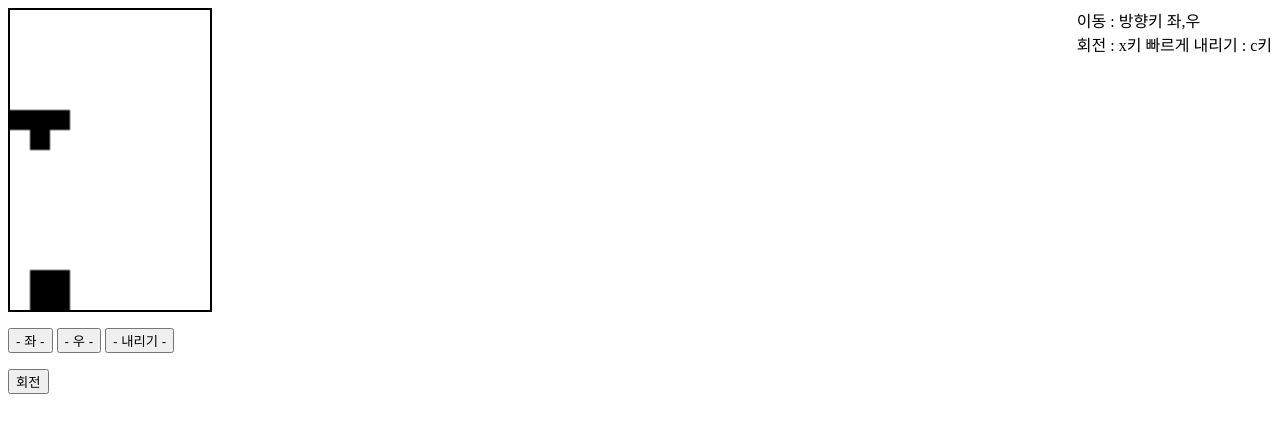
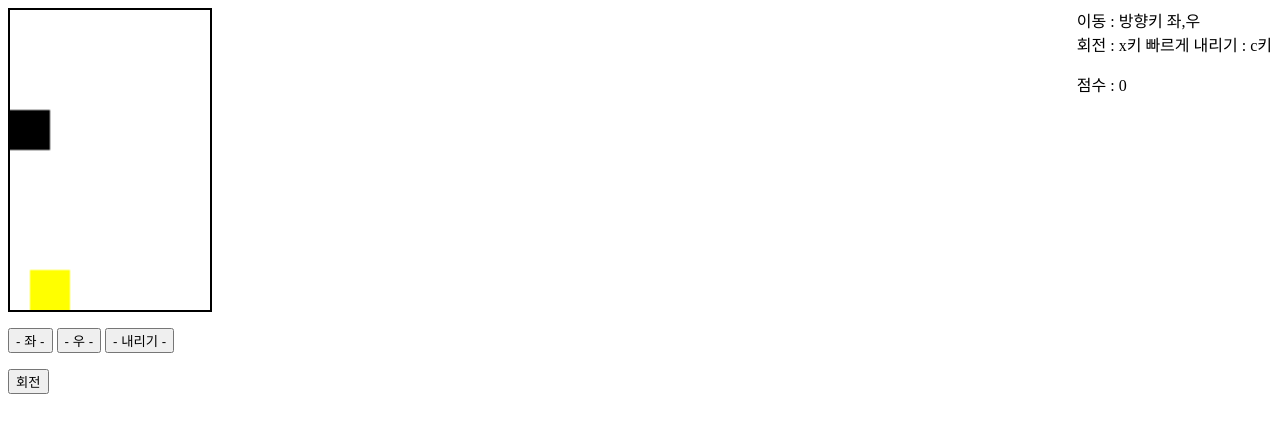
Before and after one commit to castar2001kr/tetris, a plain HTML site: page index.html in a window 1280 px wide. Both pictures are taken after a click on the button "- 내리기 -". Drawn offline with Linux system fonts and the light colour scheme.

Commit message:
point추가

```diff
--- a/index.html
+++ b/index.html
@@ -24,7 +24,7 @@
 
 
     <div id="floater">이동 : 방향키 좌,우 <br>
-    회전 : x키&nbsp;빠르게 내리기 : c키</div>
+    회전 : x키&nbsp;빠르게 내리기 : c키<p>점수 : <po></po></p></div>
 
     <div id="map">
 
--- a/run.js
+++ b/run.js
@@ -6,6 +6,8 @@ const height = 15;
 const width = 10;
 
 const pix=10;
+
+let color= ["red","blue","yellow","black"];
 
 let phase_num=0;
 
@@ -50,6 +52,8 @@ lft.addEventListener("click",mv_left);
 rit.addEventListener("click",mv_right);
 skp.addEventListener("click",skip);
 
+let total_score =0;
+let p =document.querySelector("po");
 
 phase();
 document.addEventListener("keydown",key);
@@ -141,22 +145,25 @@ function check_for_stop(now){
                 console.log( "0보다 큰 값 :"+ ele[0])
                 console.log("phase num : "+(phase_num-1))
 
-                if(ele[0]==height-1||space[ele[0]+1][ele[1]]==1){
+                if(ele[0]==height-1||space[ele[0]+1][ele[1]]!=0){ //!!! ==1은 안됨!
                     found=true;
                     clearInterval(timerId);
                     console.log("clear interval");
 
+
+                    let score = now.point;
+
                     arr.forEach((ele)=>{
-
                         console.log("detected : "+ele);
 
                         if(ele[0]>=0)
-                        space[ele[0]][ele[1]]=1;
+                        space[ele[0]][ele[1]]=score;
                     })
 
 
                     if(live_check(now)){
                         console.log("새로운 페이즈 시작")
+                        p.innerHTML=total_score;
                         phase();
                     }else{
 
@@ -357,11 +364,13 @@ function live_check(now){
 
                 for(let i=0;  i<width;  i++){
 
+                    total_score+=space[ele[0]][i];
                     space[ele[0]][i]=0;
 
                 }
 
                 for(let i=ele[0]; i>=1; i--){
+
 
                     space[i]=space[i-1];
 
@@ -405,7 +414,7 @@ function live_check(now){
 
                     eraseOne([i,j]);
                 }else{
-                    drawOne([i,j]);
+                    drawOne([i,j],1);
                 }
             }
         }
@@ -430,7 +439,7 @@ function draw(){
     now_tetris.arr.forEach((ele)=>{
 
         console.log("drawing....")
-        drawOne(ele);
+        drawOne(ele,null);
         legacy.push([ele[0],ele[1]]);
 
     })
@@ -438,14 +447,28 @@ function draw(){
 
 }
 
-function drawOne(ele){
+function drawOne(ele,c){
 
-    if(ele[0]>=0){
+    if(c>=1){
 
+
+
+            ctx.fillStyle=color[space[ele[0]][ele[1]]-1];
+            ctx.fillRect(ele[1]*pix,ele[0]*pix,pix,pix);
+
+
+
+
+    }else{
+
+        ctx.fillStyle=now_tetris.color;
         ctx.fillRect(ele[1]*pix,ele[0]*pix,pix,pix);
     }
 
 }
+
+
+
 
 function eraseOne(ele){
 
--- a/tetris.js
+++ b/tetris.js
@@ -26,6 +26,13 @@ class Tetris{
         else this.center=0;
 
         this.len = gen.len[ran];
+
+        this.color= ["red","blue","yellow","black"];
+
+        let point = Math.floor(Math.random()*this.color.length);
+
+        this.color= this.color[point];
+        this.point=point+1;
 
     }
 
```
